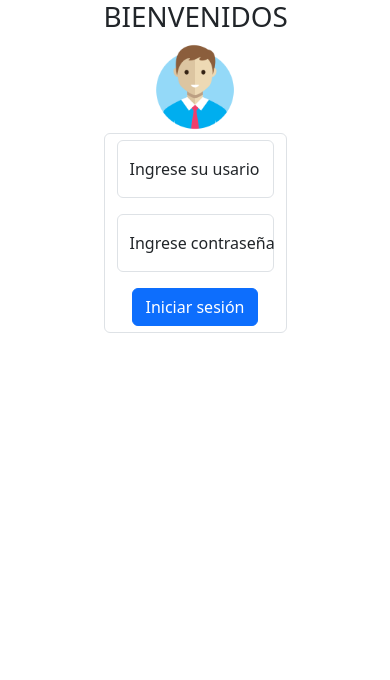
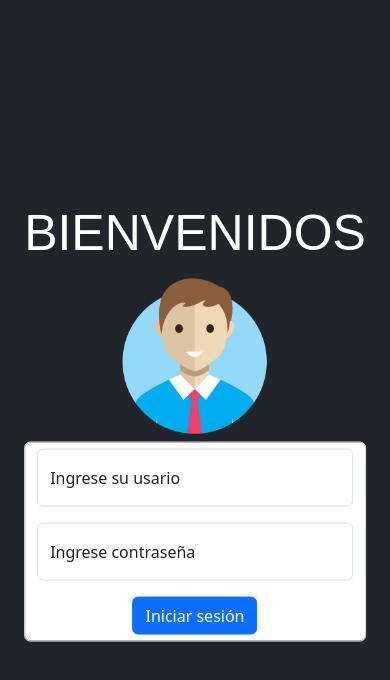
Before and after one commit to kvelasquez-2019504/AgendaWeb-PS-1, a plain HTML site: page index.html in a window 390 px wide. Drawn offline with nearby package versions, Linux system fonts and the light colour scheme.

Commit message:
Se agregó bootstrap responsive al index

```diff
--- a/assets/styles/css-index.css
+++ b/assets/styles/css-index.css
@@ -0,0 +1,5 @@
+body h1{
+    font-size: 50px;
+    font-family: fantasy, Georgia, 'Times New Roman', Times, serif;
+    color: white;
+}
--- a/index.html
+++ b/index.html
@@ -7,10 +7,10 @@
     <link rel="stylesheet" href="./assets/styles/css-index.css">
     <title>Login</title>
 </head>
-<body>
-    <div class="align-middle">
-            <div class="row justify-content-center align-items-center">
-                <div class="w-50 text-center">
+<body class="bg-dark">
+    <div class="position-absolute top-50 start-50 translate-middle">
+            <div class="row align-content-center justify-content-center">
+                <div class="w-100 text-center">
                     <h1>BIENVENIDOS</h1>
                     <img src="./assets/resources/img/Imagen Login.png" class="w-50" id="imagen-Usuario" alt="">
                     <div class="form-control">
```
